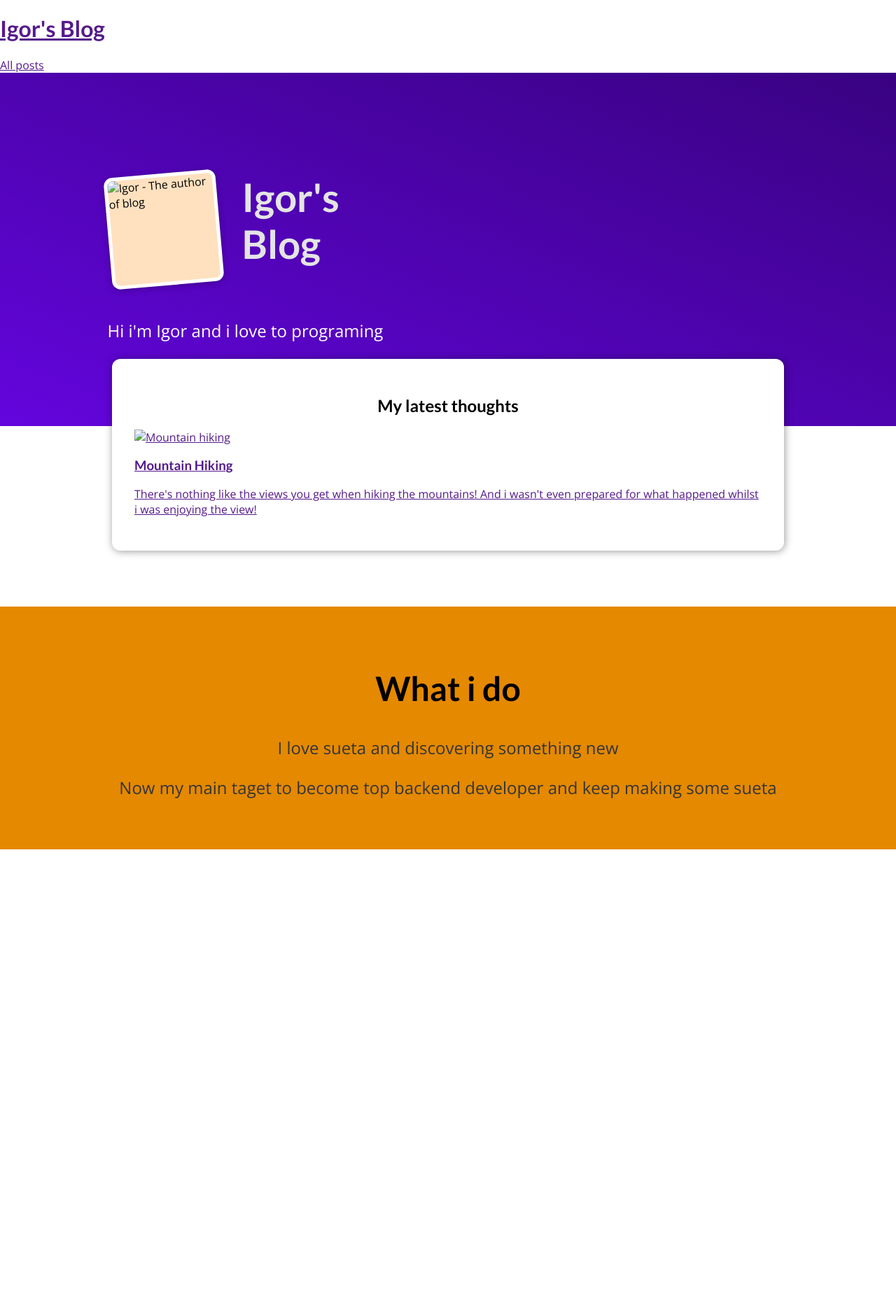
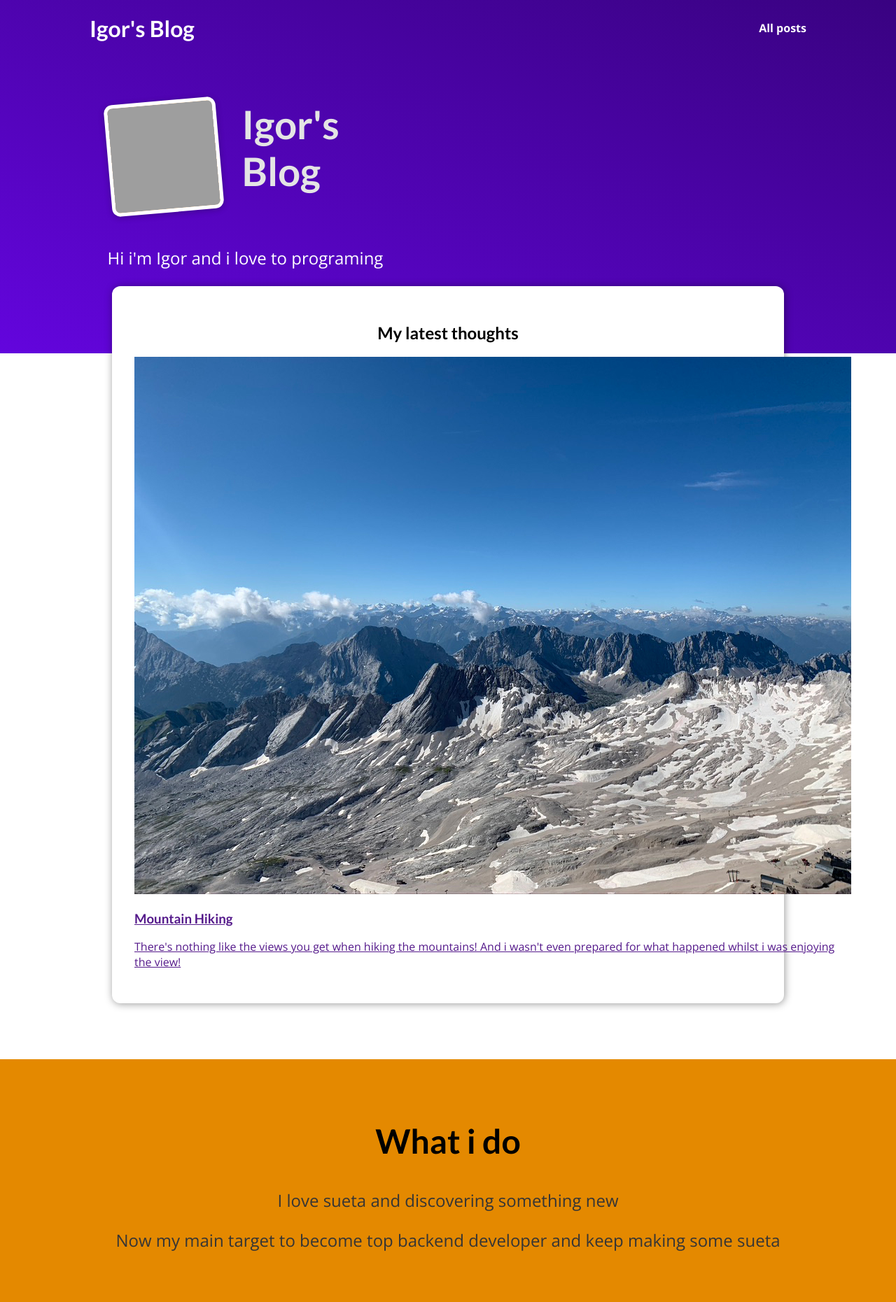
Before and after one commit to kavliukigor/Django-course, a Django app: page / in a window 1280 px wide. Shown: the whole page at 70% size. Before the commit the page ends 1214 px from the top, so only its background shows below. Run offline with Django 5.2, Linux system fonts and the light colour scheme; grey boxes are pictures that could not be loaded.

Commit message:
fix: Update blog index template to correct header ID, add static image paths, and fix spelling errors

```diff
--- a/my_site/blog/templates/blog/index.html
+++ b/my_site/blog/templates/blog/index.html
@@ -10,7 +10,7 @@
 {%endblock%}
 
 {%block content%}
-    <header id='main'>
+    <header id='main-navigation'>
         <h1><a href="">Igor's Blog</a></h1>
         <nav>
             <a href="">All posts</a>
@@ -19,7 +19,7 @@
 
     <section id='welcome'>
         <header>
-            <img src='' alt='Igor - The author of blog'/>
+            <img src='{%static "blog/images/max.png"%}' alt='Igor - The author of blog'/>
             <h2>Igor's Blog</h2>
         </header>
         <p> Hi i'm Igor and i love to programing</p>
@@ -31,7 +31,7 @@
             <il>
                 <article class = post>
                     <a href=''>
-                        <img src='' alt='Mountain hiking'/>
+                        <img src='{%static "blog/images/mountains.jpg"%}' alt='Mountain hiking'/>
                         <div class='post__content'>
                             <h3>Mountain Hiking</h3>
                             <p>There's nothing like the views you get when hiking the mountains!
@@ -47,6 +47,6 @@
     <section id='about'>
         <h2> What i do</h2>
         <p>I love sueta and discovering something new</p>
-        <p>Now my main taget to become top backend developer
+        <p>Now my main target to become top backend developer
             and keep making some sueta</p>
 {%endblock%}
```
Also changed, not shown: my_site/blog/static/blog/images/coding.jpg (added), my_site/blog/static/blog/images/mountains.jpg (added), my_site/blog/static/blog/images/woods.jpg (added), 1 other file.
